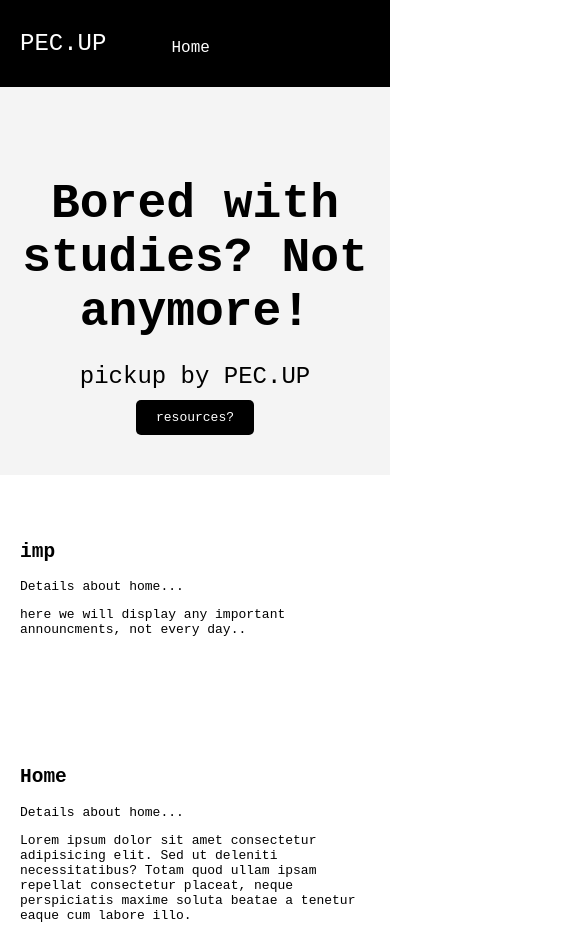
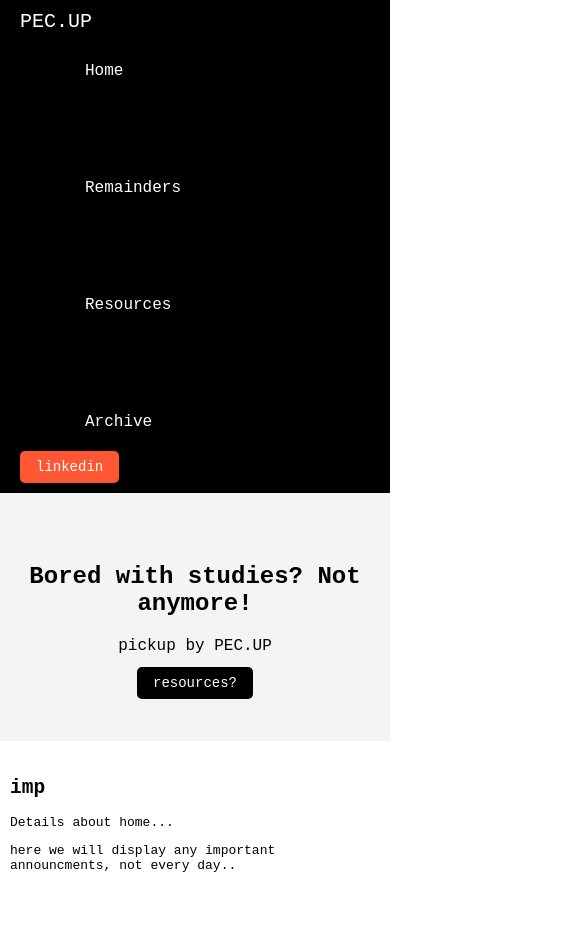
Before and after one commit to yeswanth49/pecup, a plain HTML site: page index.html in a window 390 px wide. Shown: the top 926 px of the page, 585 px wide, since content can reach past the window. Drawn offline with Linux system fonts and the light colour scheme; a script that the page names is missing.

Commit message:
responsiveness in mobile

```diff
--- a/css/styles.css
+++ b/css/styles.css
@@ -5,6 +5,7 @@ body {
     box-sizing: border-box;
 }
 
+/* Navbar */
 .navbar {
     background-color: #000;
     padding: 10px 20px;
@@ -107,6 +108,7 @@ section {
     padding: 50px 20px;
 }
 
+/* Footer */
 footer {
     background-color: #000;
     color: #fff;
@@ -167,15 +169,85 @@ footer .container {
     margin: 0;
 }
 
-#services_section{
+#services_section {
     display: none;
 }
 
-
-#instagram, #dribbble, #behance{ /*used to hide instagram.. links etc. */
+#instagram, #dribbble, #behance { /*used to hide instagram.. links etc. */
     display: none;
 }
 
-html{
+html {
     scroll-behavior: smooth;
 }
+
+/* Responsive Styles */
+@media (max-width: 768px) {
+    .navbar .container {
+        flex-direction: column;
+        align-items: flex-start;
+    }
+
+    .navbar .nav-links {
+        flex-direction: column;
+        align-items: flex-start;
+    }
+
+    .navbar .nav-links li {
+        margin: 10px 0; /* Adjust gap for mobile */
+    }
+
+    .navbar .nav-links a {
+        font-size: 18px; /* Slightly larger text for mobile */
+    }
+
+    .hero-content h1 {
+        font-size: 32px;
+    }
+
+    .hero-content p {
+        font-size: 18px;
+    }
+
+    section {
+        padding: 20px 10px;
+    }
+
+    .footer-columns {
+        flex-direction: column;
+        align-items: center;
+    }
+
+    .footer-column {
+        min-width: 100%;
+        text-align: center;
+    }
+}
+
+/* Additional small screen adjustments */
+@media (max-width: 480px) {
+    .navbar .logo {
+        font-size: 20px;
+    }
+
+    .navbar .nav-links a {
+        font-size: 16px;
+    }
+
+    .hero-content h1 {
+        font-size: 24px;
+    }
+
+    .hero-content p {
+        font-size: 16px;
+    }
+
+    .btn-contact, .btn-project {
+        padding: 8px 16px;
+        font-size: 14px;
+    }
+
+    .footer-columns {
+        gap: 20px; /* Reduce gap for smaller screens */
+    }
+}
```
